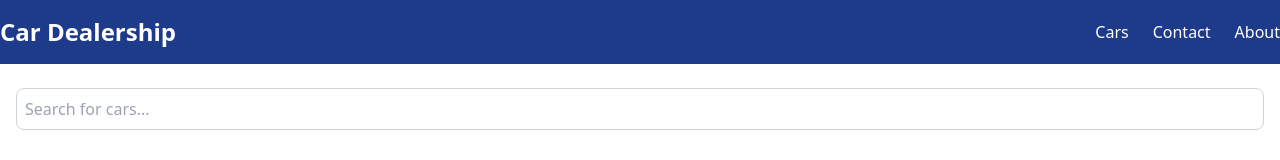
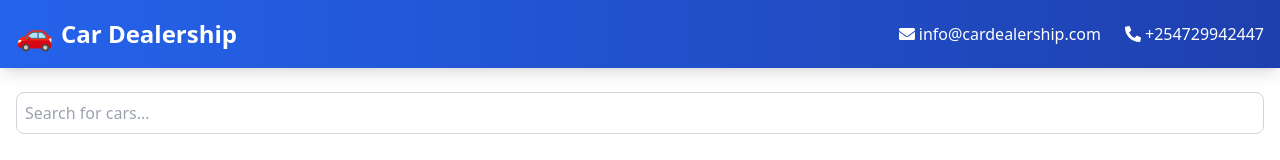
Before and after one commit to rodgersochieng/autodream-dealers, a React (Create React App) app: page / in a window 1280 px wide. Shown: the top 160 px of the page. Built offline with nearby package versions, Linux system fonts and the light colour scheme.

Commit message:
making homepage

```diff
--- a/src/assets/carData.json
+++ b/src/assets/carData.json
@@ -19,7 +19,7 @@
       "year": 2020,
       "mileage": "10,000 km",
       "seats": 5,
-      "price": "200,000",
+      "price": "2200,000",
       "images": [
         "https://example.com/honda-front.jpg",
         "https://example.com/honda-back.jpg"
--- a/src/components/Navbar.js
+++ b/src/components/Navbar.js
@@ -1,17 +1,22 @@
 import React from 'react';
+import { FaEnvelope, FaPhoneAlt } from 'react-icons/fa';
 
 const Navbar = () => {
   return (
-    <nav className="bg-primary text-white py-4">
-      <div className="container mx-auto flex justify-between items-center">
-        <div className="text-2xl font-bold">
-          <a href="/">Car Dealership</a>
-        </div>
-        <div className="space-x-6">
-          <a href="#cars" className="hover:text-secondary">Cars</a>
-          <a href="#contact" className="hover:text-secondary">Contact</a>
-          <a href="#about" className="hover:text-secondary">About</a>
-        </div>
+    <nav className="bg-gradient-to-r from-blue-600 to-blue-800 p-4 flex justify-between items-center flex-wrap shadow-lg">
+      <div className="flex items-center space-x-2">
+        <span className="text-3xl">🚗</span> {/* Car emoji for logo */}
+        <span className="text-white text-2xl font-semibold">Car Dealership</span>
+      </div>
+      <div className="text-white flex items-center space-x-6">
+        <span className="flex items-center">
+          <FaEnvelope className="mr-1" />
+          info@cardealership.com
+        </span>
+        <span className="flex items-center">
+          <FaPhoneAlt className="mr-1" />
+          +254729942447
+        </span>
       </div>
     </nav>
   );
```
Also changed, not shown: src/App.css (deleted, +0 -38 lines), src/components/Navbar.css (added, +52 -0 lines), src/assets/images/landrover-back.jpg (added), src/assets/images/lanrover-front.jpg (added).
